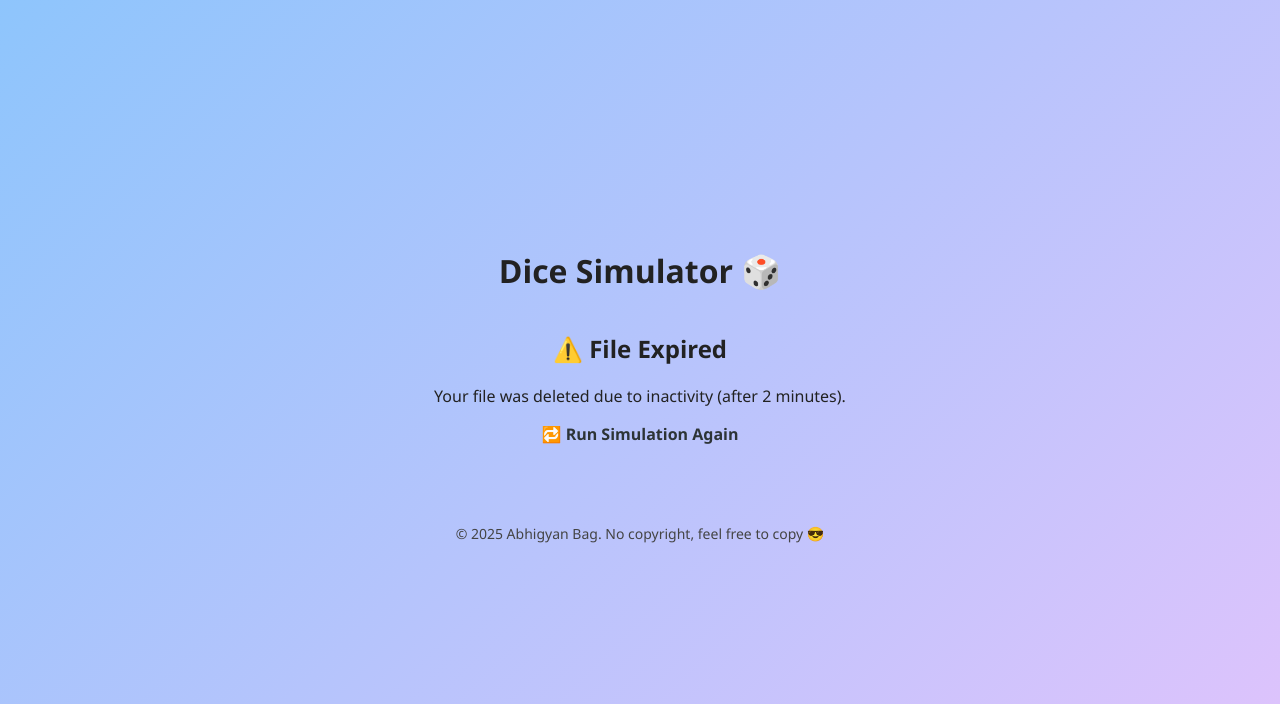
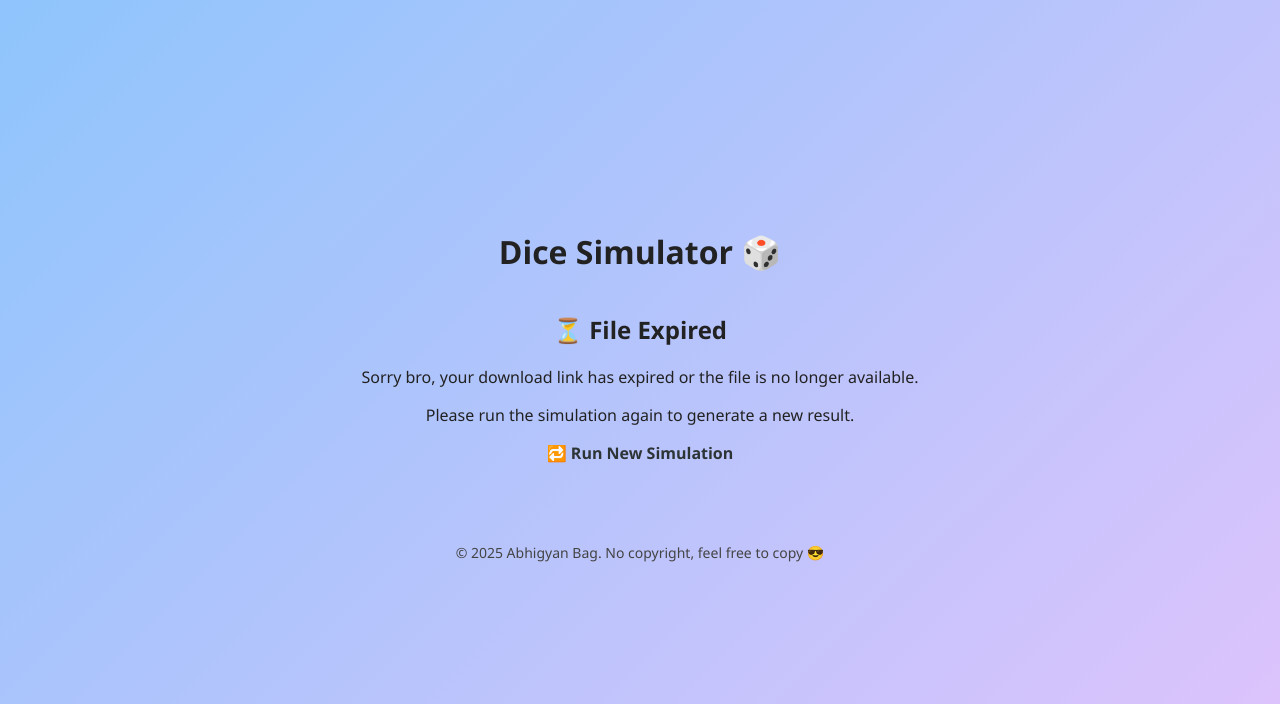
Before and after one commit to Abhigyan123423/dice-sim-app, a Flask app: page /download/1 in a window 1280 px wide. Shown: the top 704 px of the page. Run offline with Flask 3, Linux system fonts and the light colour scheme.

Commit message:
Update expired.html

```diff
--- a/templates/expired.html
+++ b/templates/expired.html
@@ -1,7 +1,11 @@
-{% extends "base.html" %}
-{% block title %}File Expired{% endblock %}
+<!-- templates/expired.html -->
+{% extends 'base.html' %}
+
+{% block title %}File Expired - Dice Simulator{% endblock %}
+
 {% block content %}
-  <h2>⚠️ File Expired</h2>
-  <p>Your file was deleted due to inactivity (after 2 minutes).</p>
-  <a href="/">🔁 Run Simulation Again</a>
+	<h2>⏳ File Expired</h2>
+	<p>Sorry bro, your download link has expired or the file is no longer available.</p>
+	<p>Please run the simulation again to generate a new result.</p>
+	<a href="{{ url_for('index') }}">🔁 Run New Simulation</a>
 {% endblock %}
```
